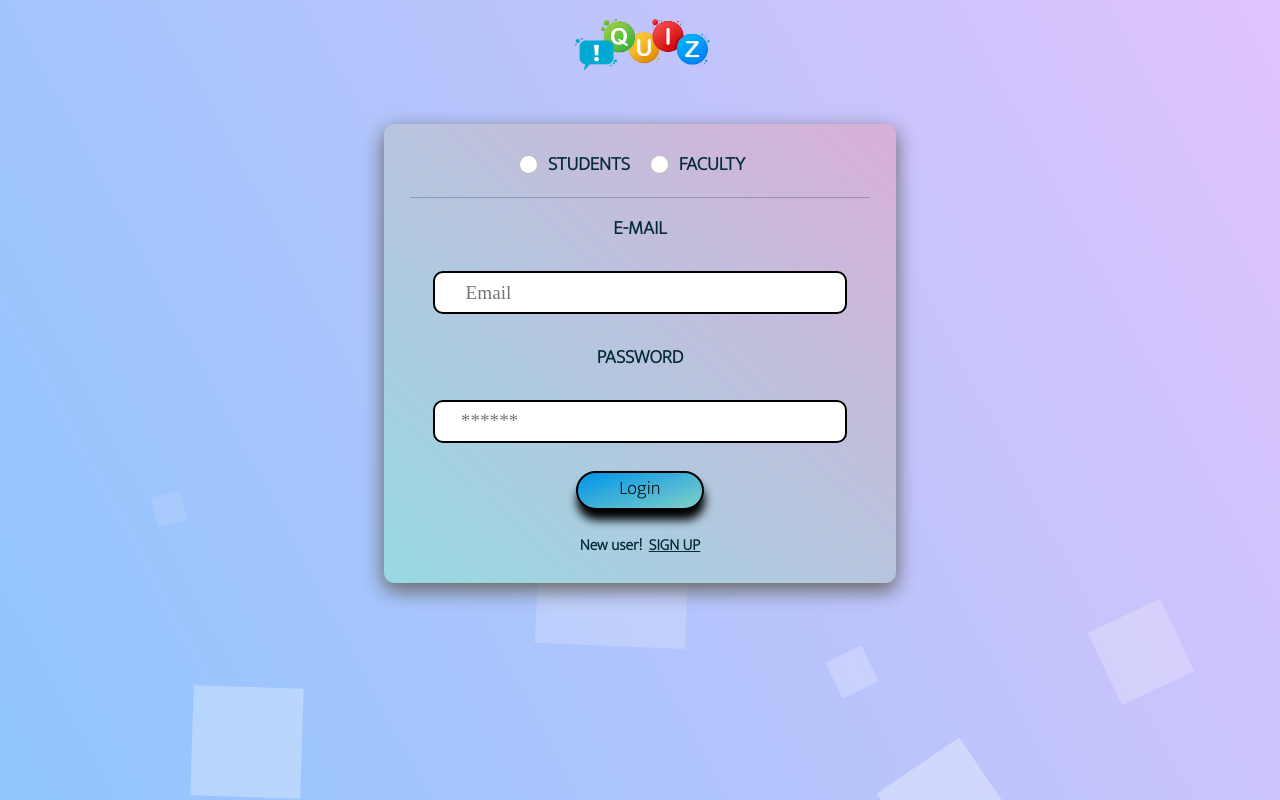
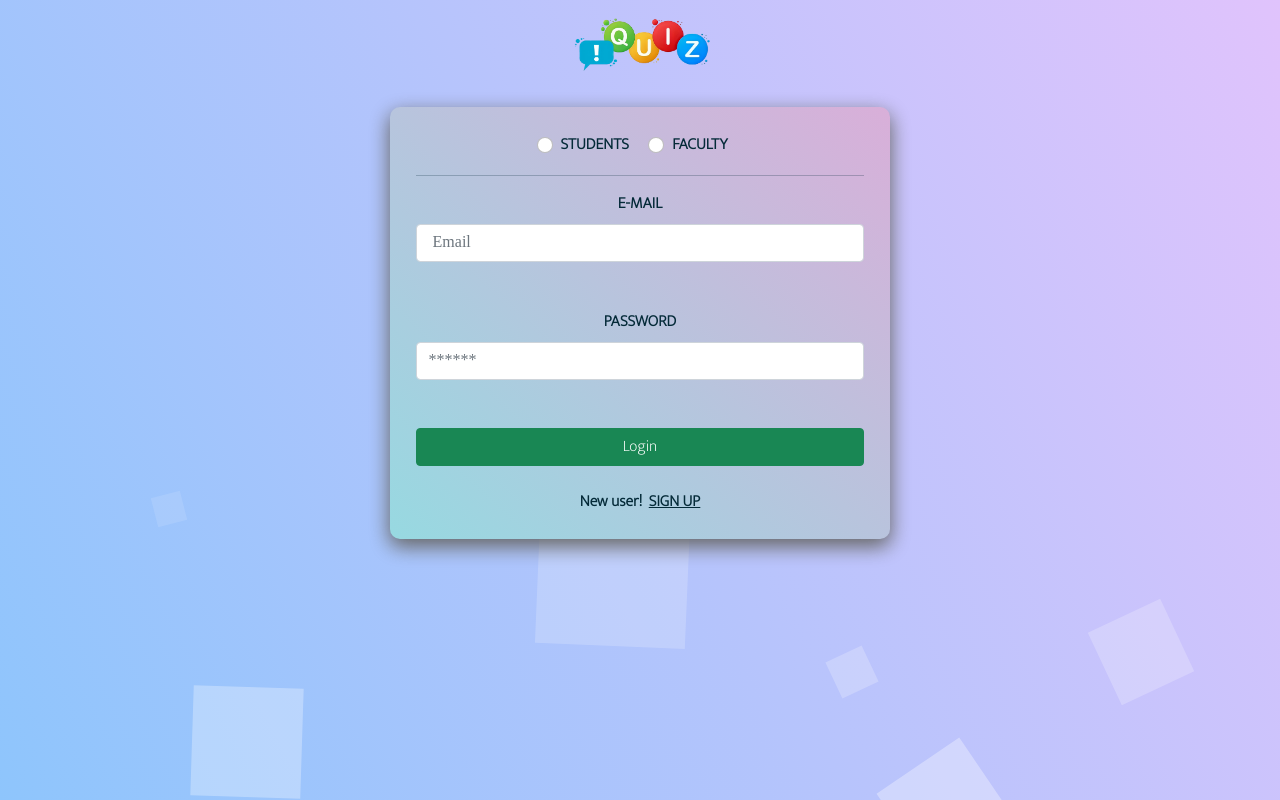
Before and after one commit to Denis-Shingala/online_quiz, a PHP site: page /PHP-Files/login.php in a window 1280 px wide. Run offline with PHP 8.4, Linux system fonts and the light colour scheme.

Commit message:
Update login.php

```diff
--- a/PHP-Files/login.php
+++ b/PHP-Files/login.php
@@ -110,15 +110,8 @@ if (isset($_POST['login'])) {
     ::placeholder {
         font-family: initial;
     }
-
-    label {
-        font-weight: bolder;
-        font-size: 1.5vw;
-    }
-
-    form {
-        font-size: 1.5vw;
-        margin: 0;
+    input{
+        backdrop-filter: blur(20px);
     }
 
     button:hover {
@@ -135,13 +128,24 @@ if (isset($_POST['login'])) {
         background-image: linear-gradient(222deg, #D9AFD9 0%, #97D9E1 100%);
         box-shadow: 0 7px 20px 0 rgba(0, 0, 0, 0.2), 0 7px 20px 0 gray;
         color: #042A38;
-        width: 40vw;
+        width : 500px;
         padding: 2vw;
         font-weight: bolder;
-        margin-top: 30px;
+        margin-top: 1%;
+        margin-bottom: 10px;
         border-radius: 10px;
         padding: top 15px;
         padding: bottom 15px;
+    }
+    @media only screen and (max-width:750px){
+        .login{
+            width: 350px;
+        }
+    }
+    @media only screen and (max-width:350px){
+        .login{
+            width: 300px;
+        }
     }
 </style>
 
@@ -161,7 +165,7 @@ if (isset($_POST['login'])) {
             <img class="img-fluid" src="../images/logo.png" alt="image" height="100" width="150">
         </center>
         <center>
-            <div class="w3-card login">
+            <div class="login">
                 <form action="login.php" method="POST">
                     <div class="form-check form-check-inline seluser">
                         <input class="form-check-input" type="radio" name="usertype" id="inlineRadio1" value="student">
@@ -173,13 +177,15 @@ if (isset($_POST['login'])) {
                     </div><br>
                     <hr>
 
-                    <label for="username" style="text-transform:uppercase;">E-mail</label><br><br>
-                    <input type="email" name="username" placeholder=" Email" class="inp" required>
+                    <label for="username" class="form-label" style="text-transform:uppercase;">E-mail</label>
+                    <input class="form-control" type="email" name="username" placeholder=" Email" class="inp" required>
                     <br><br>
-                    <label for="password" style="text-transform: uppercase;">Password</label><br><br>
-                    <input type="password" name="pass" placeholder="******" class="inp" required>
+                    <label for="password" class="form-label" style="text-transform: uppercase;">Password</label>
+                    <input class="form-control" type="password" name="pass" placeholder="******" class="inp" required>
                     <br><br>
-                    <input name="login" class="sub" type="submit" value="Login"><br>
+                    <div class="d-grid gap-2">
+                    <input class="btn btn-success" name="login" class="sub" type="submit" value="Login">
+                    </div>
                 </form><br>
                 New user!&nbsp;&nbsp;<a href="signup.php">SIGN UP</a>
             </div>
```
